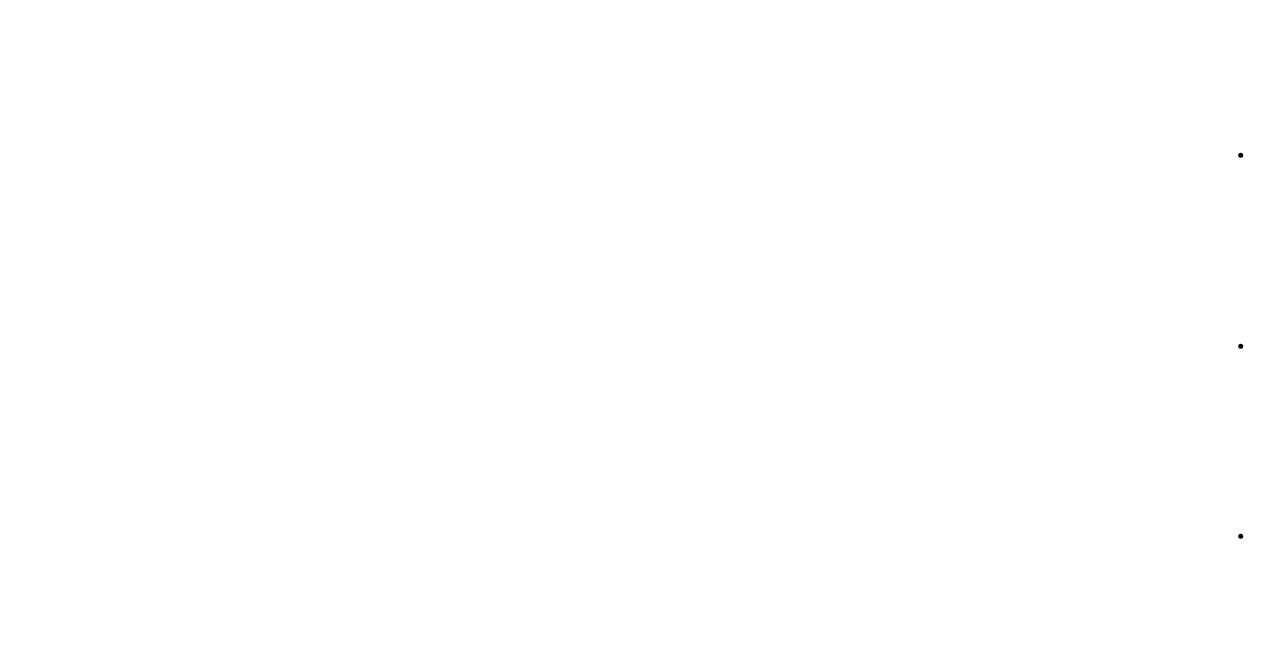
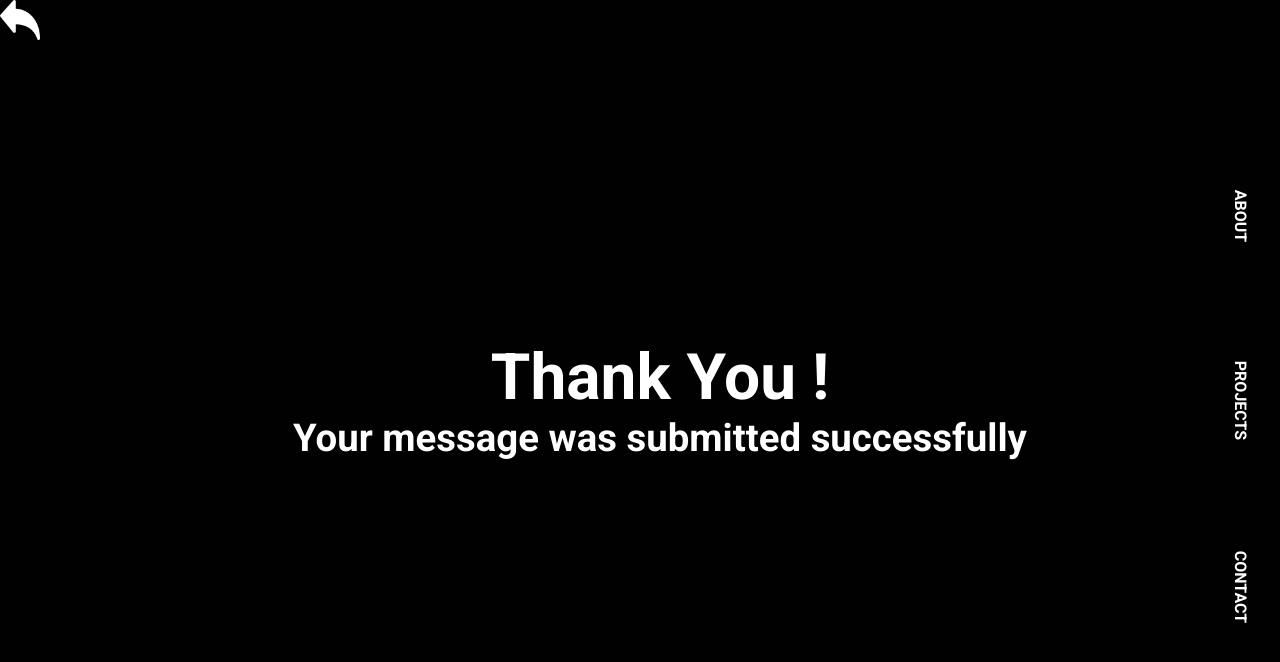
Before and after one commit to hamadagh/frontend-portfolio, a React (Create React App) app: page /success in a window 1280 px wide. Shown: the top 662 px of the page. Built offline with nearby package versions, Linux system fonts and the light colour scheme.

Commit message:
adding form success page

```diff
--- a/src/App.js
+++ b/src/App.js
@@ -5,6 +5,7 @@ import About from "./components/About";
 import Projects from "./components/Projects";
 import Contact from "./components/Contact";
 import Navbar from "./components/Navbar";
+import Success from "./components/Success";
 import "./App.css";
 
 function App() {
@@ -16,6 +17,7 @@ function App() {
         <Route path="/about" component={About} />
         <Route path="/projects" component={Projects} exact />
         <Route path="/contact" component={Contact} />
+        <Route path="/success" component={Success} />
       </Switch>
     </BrowserRouter>
   );
--- a/src/components/Contact.js
+++ b/src/components/Contact.js
@@ -1,10 +1,17 @@
 import React from "react";
+import Back from "./images/back.png";
+import { Link } from "react-router-dom";
 import "./style.css";
 
 function Contact() {
   return (
     <div className="contact-page">
       <div className="contact-left-part">
+        <div className="back-icon">
+          <Link to="/">
+            <img src={Back} alt="back" className="back-icon" />
+          </Link>
+        </div>
         <form
           className="contact-form"
           name="contact"
--- /dev/null
+++ b/src/components/Success.js
@@ -0,0 +1,24 @@
+import React from "react";
+import Back from "./images/back.png";
+import { Link } from "react-router-dom";
+import "./style.css";
+
+function Success() {
+  return (
+    <div className="success-page">
+      <div className="back-icon">
+        <Link to="/">
+          <img src={Back} alt="back" className="back-icon" />
+        </Link>
+      </div>
+      <div className="success-container">
+        <span className="success-message-1">Thank You !</span>
+        <span className="success-message-2 ">
+          Your message was submitted successfully
+        </span>
+      </div>
+    </div>
+  );
+}
+
+export default Success;
--- a/src/components/style.css
+++ b/src/components/style.css
@@ -310,6 +310,29 @@ a {
   display: flex;
   flex-direction: column;
 }
+.success-page {
+  background-color: #010101;
+  width: 100%;
+  height: 100vh;
+  display: flex;
+}
+.success-container {
+  display: flex;
+  width: 100%;
+  color: white;
+  align-self: center;
+  flex-direction: column;
+}
+.success-message-1 {
+  font-size: 5vw;
+  width: 100%;
+  text-align: center;
+}
+.success-message-2 {
+  font-size: 3vw;
+  width: 100%;
+  text-align: center;
+}
 
 /* ----------------------------------- */
 .nav-bar {
```
